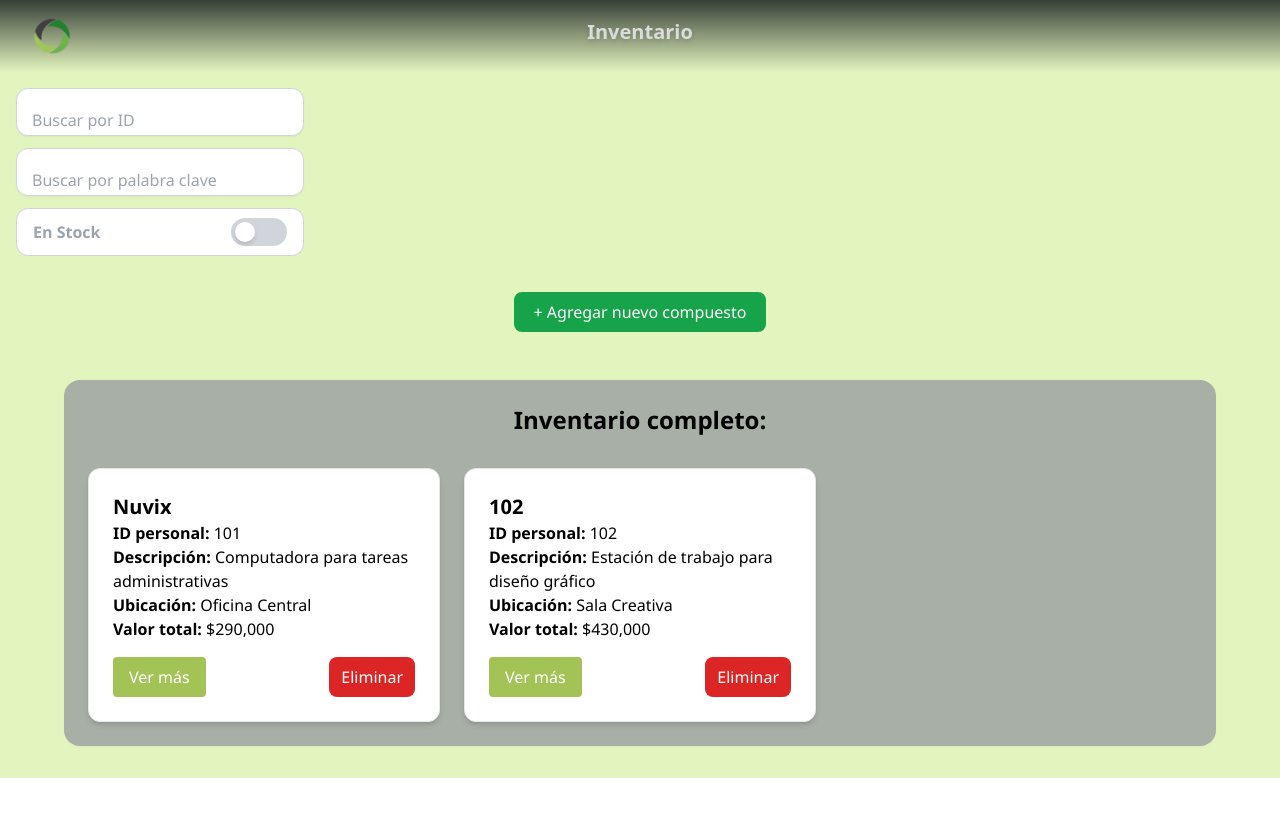
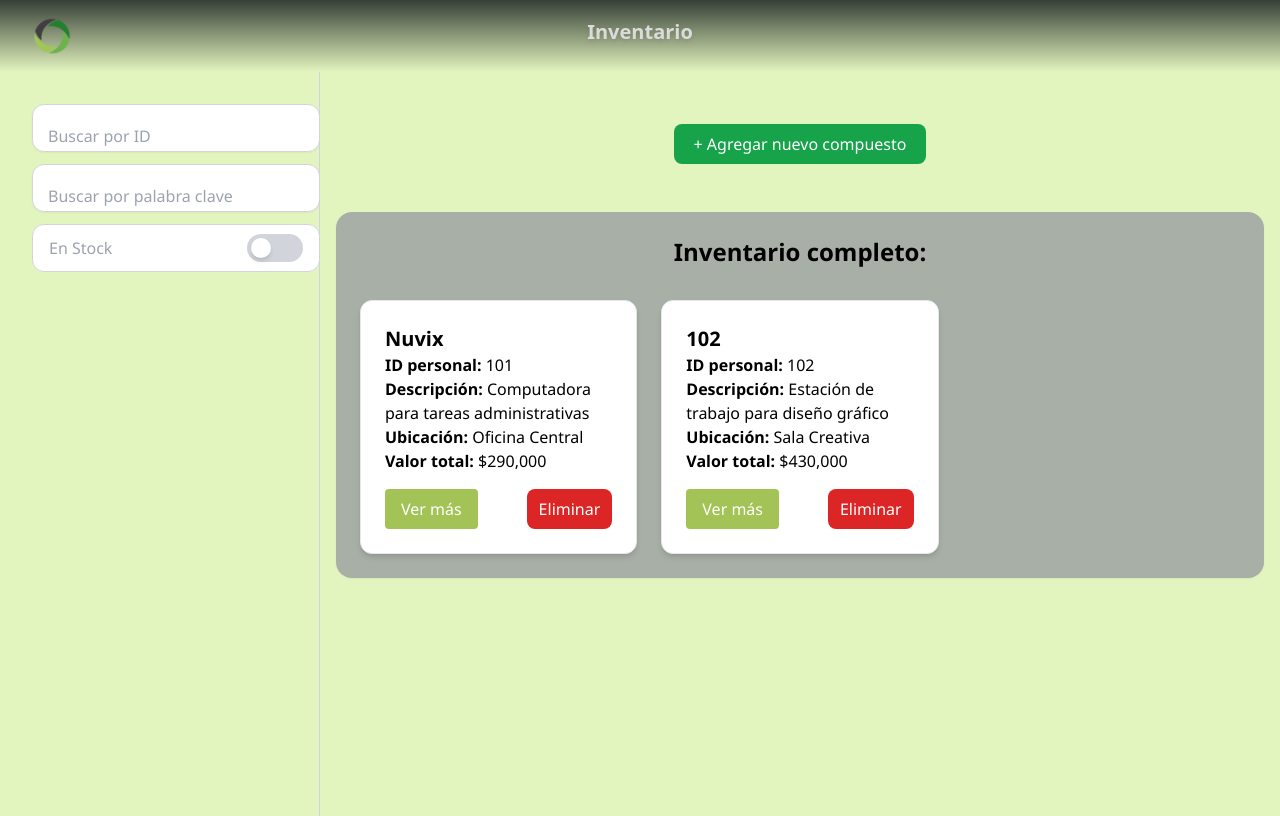
Before and after one commit to Milialvarez/inventory-manager, an Angular app in the folder inventory-front/: page /inventario in a window 1280 px wide. Shown: the top 816 px of the page. Built offline with nearby package versions, Linux system fonts and the light colour scheme.

Commit message:
cambio la disposicion de los componentes visualmente

```diff
--- a/inventory-front/src/app/inventory-section/inventory-section.component.html
+++ b/inventory-front/src/app/inventory-section/inventory-section.component.html
@@ -1,3 +1,10 @@
-<app-filter-panel></app-filter-panel>
-<app-add-element-button></app-add-element-button>
-<app-inventory-list></app-inventory-list>
+<div class="flex h-screen w-full">
+  <div class="flex-[0_0_25%] border-r border-gray-300 p-4 overflow-y-auto">
+    <app-filter-panel></app-filter-panel>
+  </div>
+
+  <div class="flex-[0_0_75%] p-4">
+    <app-add-element-button></app-add-element-button>
+    <app-inventory-list></app-inventory-list>
+  </div>
+</div>
--- a/inventory-front/src/app/inventory-toggle-filter/inventory-toggle-filter.component.html
+++ b/inventory-front/src/app/inventory-toggle-filter/inventory-toggle-filter.component.html
@@ -2,7 +2,7 @@
   class="flex items-center justify-between cursor-pointer select-none bg-white p-3 px-4 rounded-xl border border-gray-300 w-72 h-12"
   (click)="toggle()"
 >
-  <label class="text-gray-400 font-semibold select-none">En Stock</label>
+  <label class="text-gray-400 select-none">En Stock</label>
 
   <div
     class="w-14 h-7 rounded-full relative transition-colors duration-300"
```
